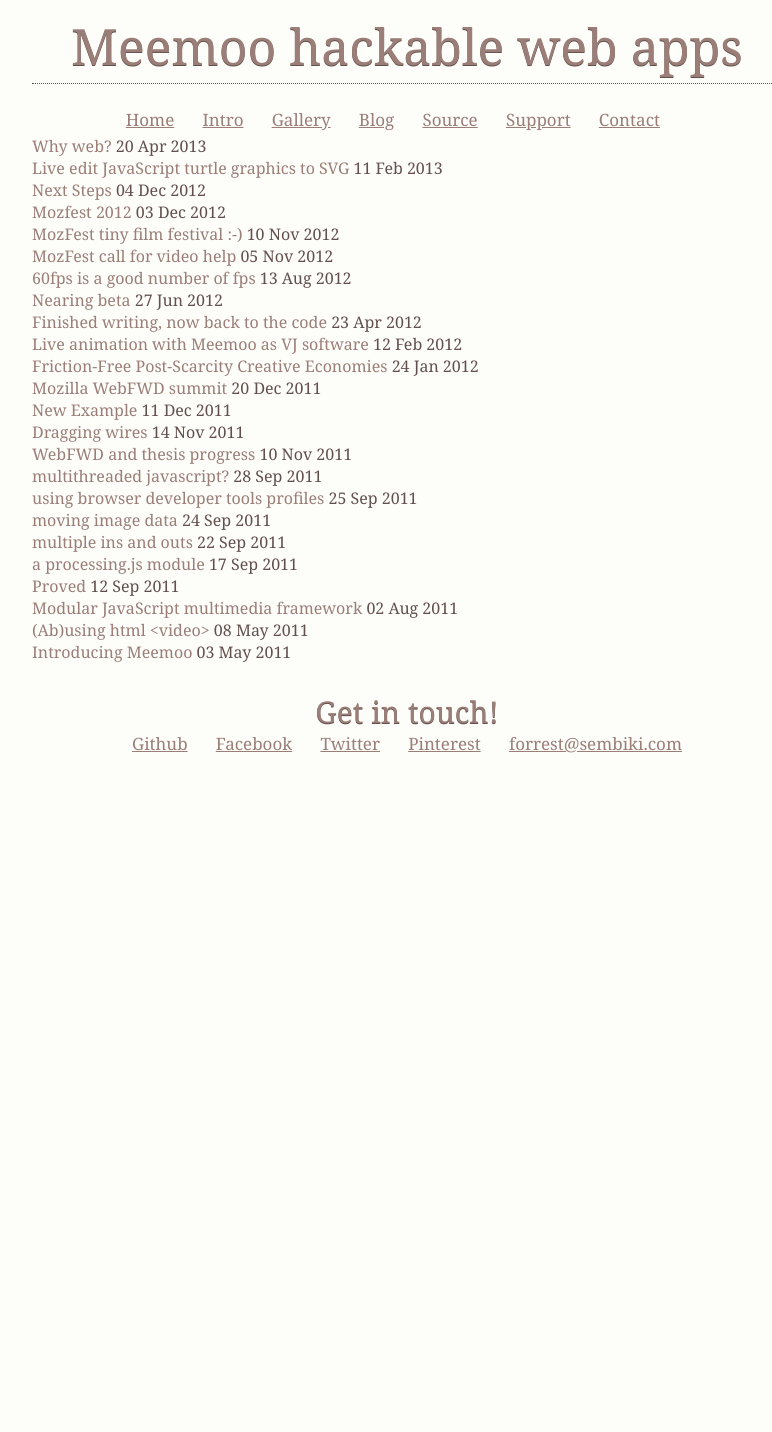
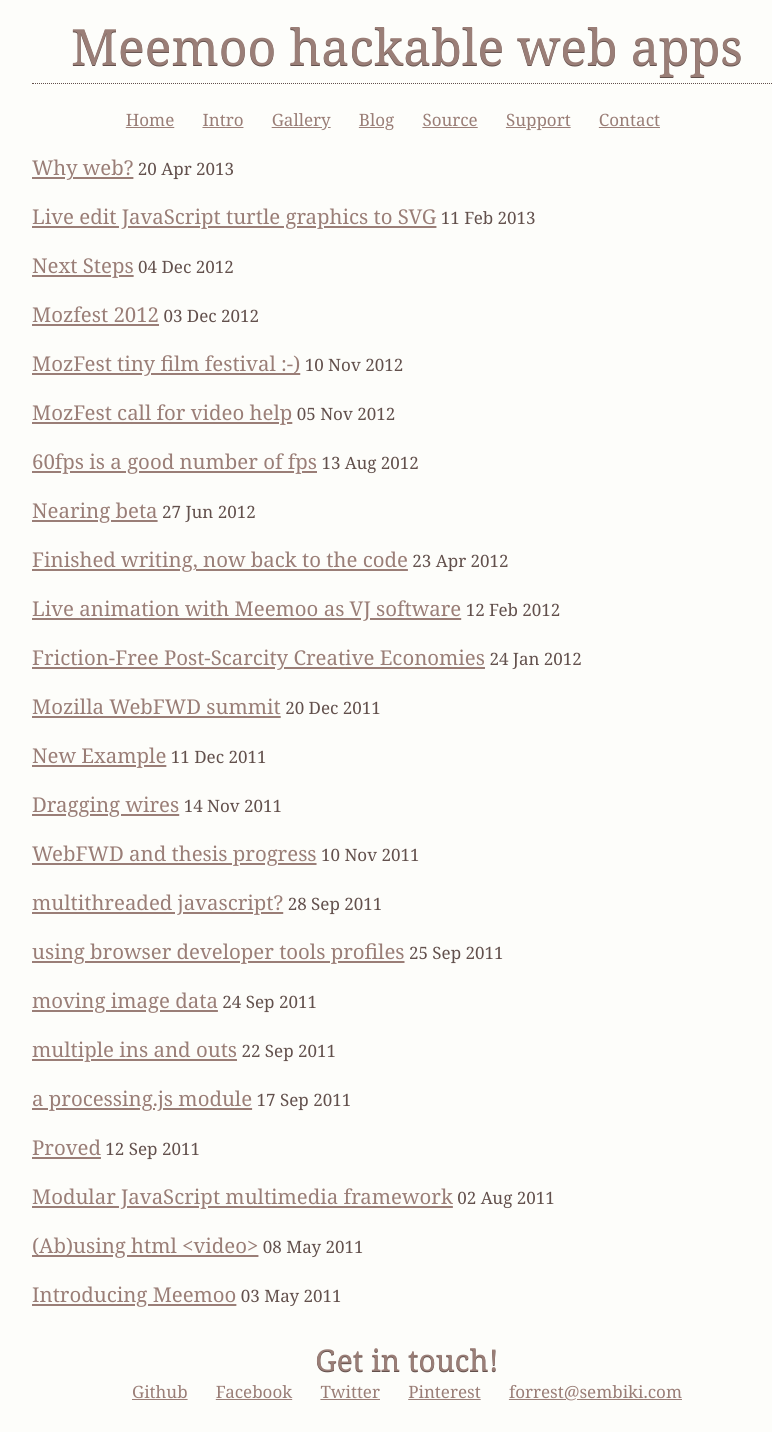
Before and after one commit to meemoo/meemoo.github.io, a Jekyll site: the page built from blog/index.html, in a window 1280 px wide. Shown: the whole page, without its empty margins (233-1005 px from the left). Built offline with Jekyll 4.4.1, drawn with Linux system fonts in a browser that asks for light colours; Markdown is read by kramdown in place of the engine named in the settings; before the commit the page ends 900 px from its top, so only the background shows below that.

Commit message:
blog list css

```diff
--- a/blog/index.html
+++ b/blog/index.html
@@ -3,11 +3,11 @@ layout: default
 title: Blog
 ---
 
-<div class="posts">
+<div class="bloglist">
   {% for post in site.posts %}
-    <div class="post clear">
-      <span><a href="{{ post.url }}" style="text-decoration:none;">{{ post.title }}</a></span>
-      <span>{{ post.date | date_to_string }}</span>
-    </div>
+    <p>
+      <span class="title"><a href="{{ post.url }}">{{ post.title }}</a></span>
+      <span class="date">{{ post.date | date_to_string }}</span>
+    </p>
   {% endfor %}
 </div>
--- a/css/meemoo.css
+++ b/css/meemoo.css
@@ -92,3 +92,7 @@ img.shot:hover {
 .span4 p {
     font-size: 11pt;
 }
+
+.bloglist .title {
+  font-size: 120%;
+}
```
